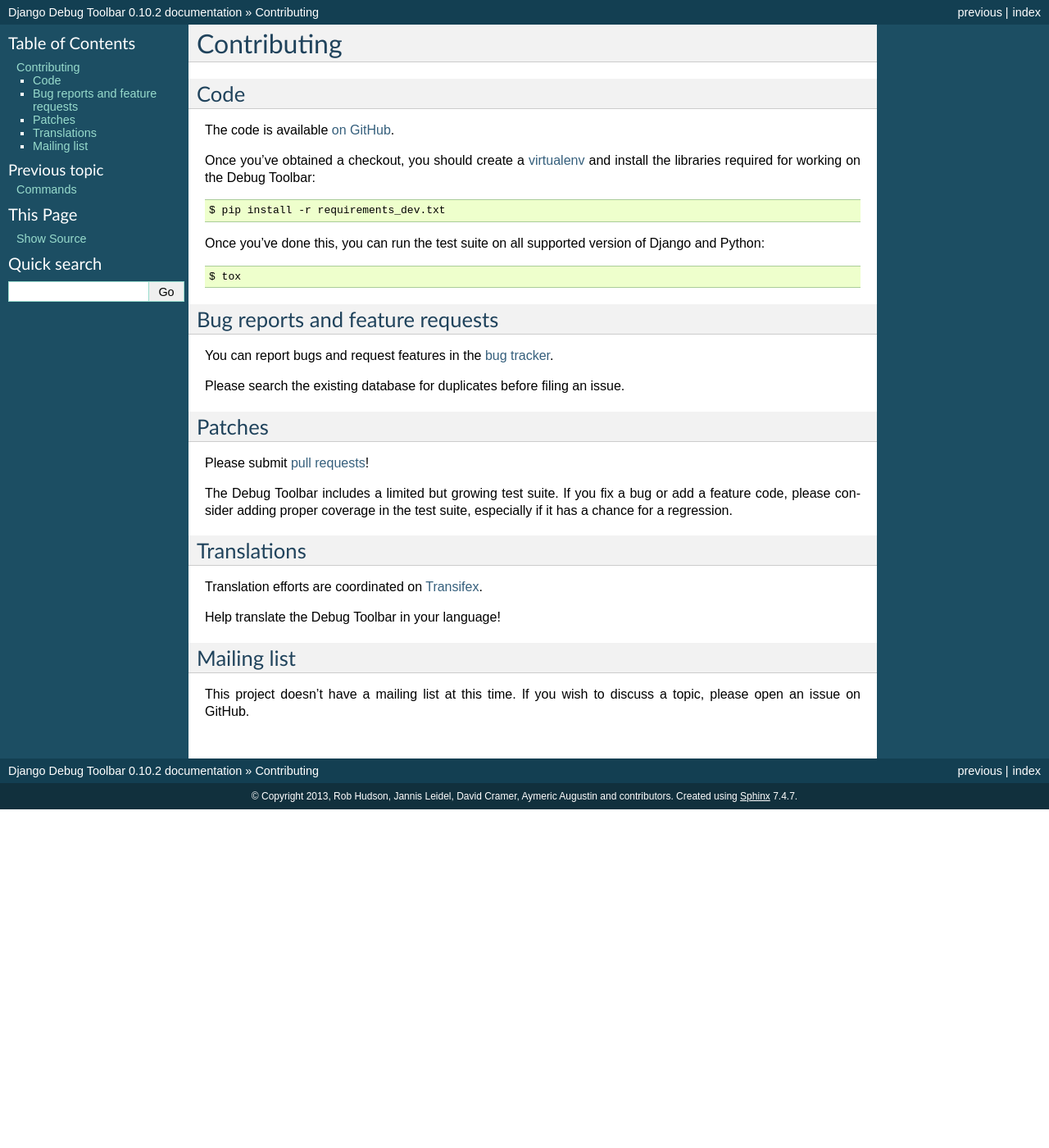
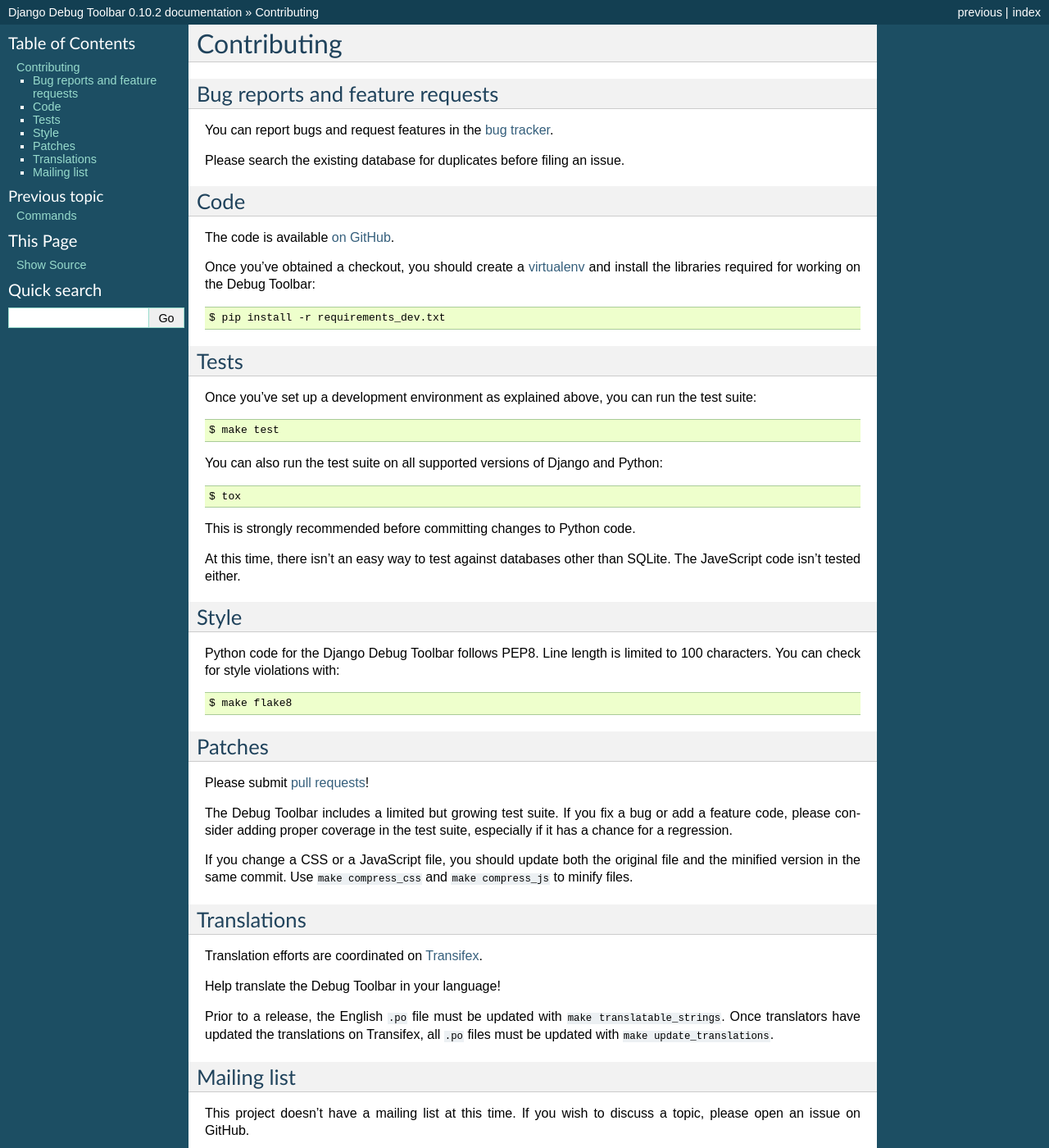
Before and after one commit to jazzband/django-debug-toolbar, a Sphinx documentation site: the page built from docs/contributing.rst, in a window 1280 px wide and 1400 px high. Shown: the whole window at 82% size. Built offline with Sphinx 7.4.7, drawn with Linux system fonts in a browser that asks for light colours.

Commit message:
Extend the contribution docs.
This is what I've understood from the projet over the last weeks.

Fix #427.

```diff
--- a/docs/contributing.rst
+++ b/docs/contributing.rst
@@ -1,5 +1,13 @@
 Contributing
 ============
+
+Bug reports and feature requests
+--------------------------------
+
+You can report bugs and request features in the `bug tracker
+<http://github.com/django-debug-toolbar/django-debug-toolbar/issues>`_.
+
+Please search the existing database for duplicates before filing an issue.
 
 Code
 ----
@@ -14,18 +22,31 @@
 
 .. _virtualenv: http://www.virtualenv.org/
 
-Once you've done this, you can run the test suite on all supported version of
-Django and Python::
+Tests
+-----
+
+Once you've set up a development environment as explained above, you can run
+the test suite::
+
+    $ make test
+
+You can also run the test suite on all supported versions of Django and
+Python::
 
     $ tox
 
-Bug reports and feature requests
---------------------------------
+This is strongly recommended before committing changes to Python code.
 
-You can report bugs and request features in the `bug tracker
-<http://github.com/django-debug-toolbar/django-debug-toolbar/issues>`_.
+At this time, there isn't an easy way to test against databases other than
+SQLite. The JaveScript code isn't tested either.
 
-Please search the existing database for duplicates before filing an issue.
+Style
+-----
+
+Python code for the Django Debug Toolbar follows PEP8. Line length is limited
+to 100 characters. You can check for style violations with::
+
+    $ make flake8
 
 Patches
 -------
@@ -37,6 +58,10 @@
 or add a feature code, please consider adding proper coverage in the test
 suite, especially if it has a chance for a regression.
 
+If you change a CSS or a JavaScript file, you should update both the original
+file and the minified version in the same commit. Use ``make compress_css``
+and ``make compress_js`` to minify files.
+
 Translations
 ------------
 
@@ -45,6 +70,9 @@
 
 Help translate the Debug Toolbar in your language!
 
+Prior to a release, the English ``.po`` file must be updated with ``make
+translatable_strings``. Once translators have updated the translations on
+Transifex, all ``.po`` files must be updated with ``make update_translations``.
 
 Mailing list
 ------------
```
Also changed, not shown: 1 other file.
